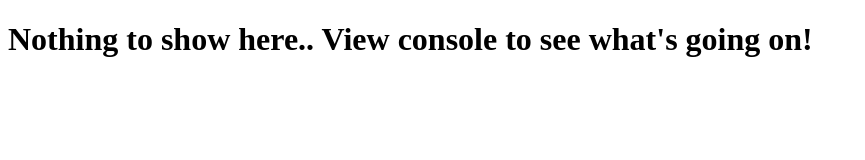
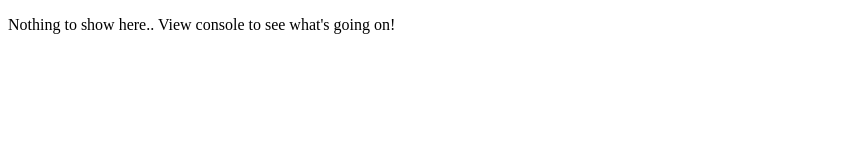
Before and after one commit to marques-j-robinson/odin-rockpaperscissors, a plain HTML site: page index.html in a window 1280 px wide. Shown: the whole page, without its empty margins (0-865 px from the left). Drawn offline with Linux system fonts and the light colour scheme.

Commit message:
update index.html display to be a paragragh tag

```diff
--- a/index.html
+++ b/index.html
@@ -6,7 +6,7 @@
   </head>
 
   <body>
-    <h1>Nothing to show here.. View console to see what's going on!</h1>
+    <p>Nothing to show here.. View console to see what's going on!</p>
     <script src="app.js"></script>
   </body>
 </html>
```
